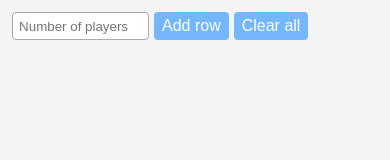
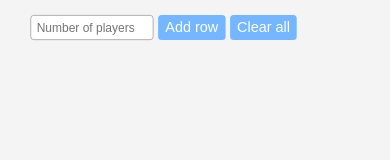
Before and after one commit to PR713/ThousandTablePage, a website: page docs/index.html in a window 390 px wide. Drawn offline with Linux system fonts and the light colour scheme.

Commit message:
Update index.css

```diff
--- a/docs/index.css
+++ b/docs/index.css
@@ -121,6 +121,7 @@ button:hover {
 
 @media (max-width: 600px) {
     body {
+        scale: 90%;
         margin: 12px;
     }
 
```
